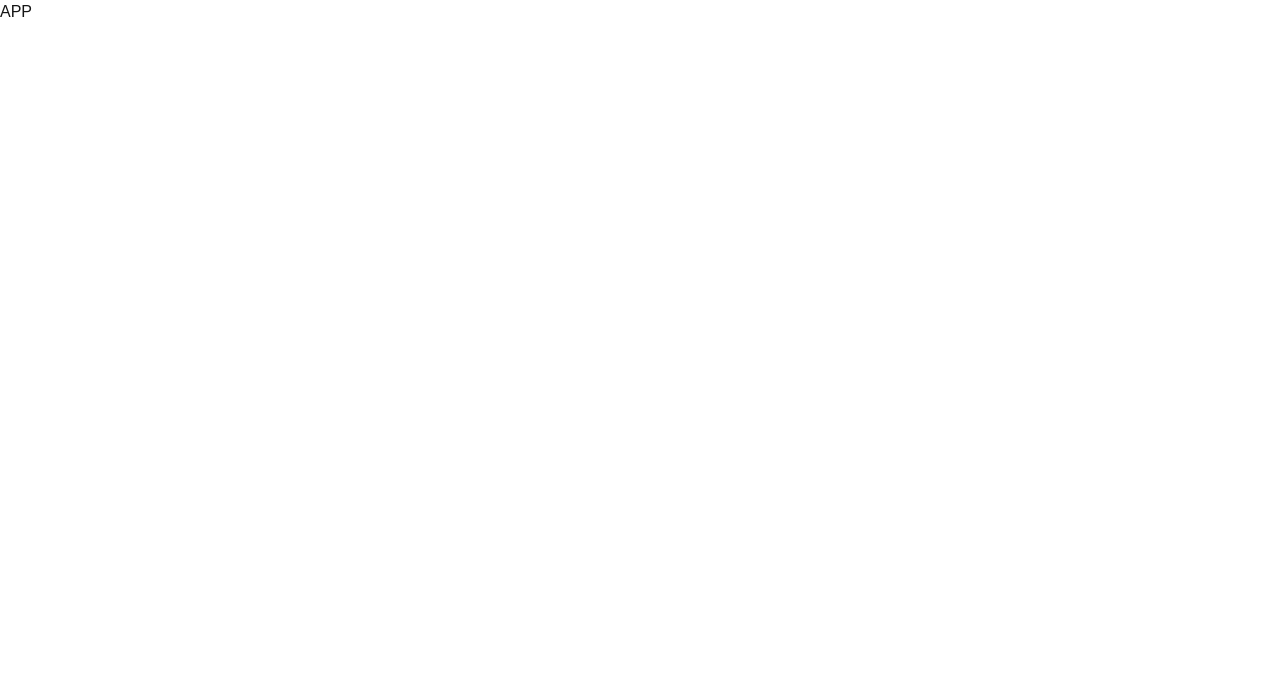
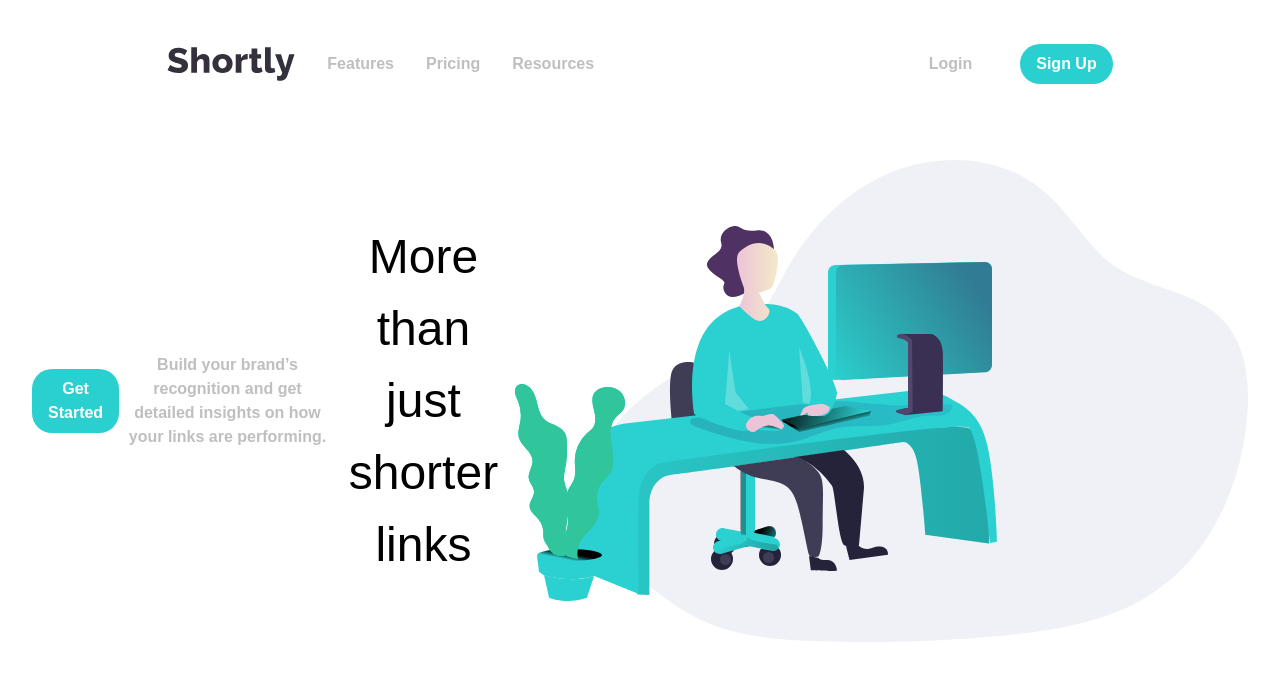
Before and after one commit to sksksk2024/url_shortening, a React (Create React App) app: page / in a window 1280 px wide. Shown: the top 680 px of the page. Built offline with nearby package versions, Linux system fonts and the light colour scheme.

Commit message:
Adjustments in the Header and working on Hero section

```diff
--- a/package.json
+++ b/package.json
@@ -3,6 +3,9 @@
   "version": "0.1.0",
   "private": true,
   "dependencies": {
+    "@fortawesome/fontawesome-svg-core": "^6.7.2",
+    "@fortawesome/free-solid-svg-icons": "^6.7.2",
+    "@fortawesome/react-fontawesome": "^0.2.2",
     "cra-template": "1.2.0",
     "react": "^18.3.1",
     "react-dom": "^18.3.1",
--- a/public/index.html
+++ b/public/index.html
@@ -22,7 +22,7 @@
         ' js-enabled';
     </script>
   </head>
-  <body class="z-10 select-none bg-light-grayish-cyan relative">
+  <body class="z-10 select-none bg-white relative">
     <div
       class="noscript"
       style="
--- a/src/App.js
+++ b/src/App.js
@@ -1,5 +1,14 @@
+import Header from './components/Header';
+import Hero from './components/Hero';
+
 function App() {
-  return <>APP</>;
+  return (
+    <>
+      <Header />
+
+      <Hero />
+    </>
+  );
 }
 
 export default App;
--- /dev/null
+++ b/src/components/Header.jsx
@@ -0,0 +1,153 @@
+import { useEffect, useState } from 'react';
+import logo from '../images/logo.svg';
+import { FontAwesomeIcon } from '@fortawesome/react-fontawesome';
+import { faBars, faTimes } from '@fortawesome/free-solid-svg-icons';
+
+const Header = () => {
+  const [isHidden, setIsHidden] = useState(true);
+
+  // Toggle menu visibility
+  const MenuStart = () => setIsHidden(!isHidden);
+
+  // Add or remove ".no-scroll" class on the body when the menu is open
+  useEffect(() => {
+    if (!isHidden) {
+      document.body.classList.add('no-scroll');
+    } else {
+      document.body.classList.remove('no-scroll');
+    }
+
+    // Cleanup to ensure no-scroll is removed on unmount
+    return () => {
+      document.body.classList.remove('no-scroll');
+    };
+  }, [isHidden]);
+
+  return (
+    <header>
+      <section className="relative flex justify-between lg:justify-around items-center w-screen h-64H lg:px-0 py-64P bg-white">
+        <div className="relative flex gap-8 font-bold text-md ml-16M">
+          <img className="w-112W sm:w-128W" src={logo} alt="brand" />
+          <ul className="hidden lg:flex items-center gap-8 text-black">
+            <li className="relative cursor-pointer group">
+              <button
+                disabled
+                className="cursor-pointer text-gray hover:text-black"
+              >
+                Features
+              </button>
+            </li>
+            <li className="relative cursor-pointer group">
+              <button
+                disabled
+                className="cursor-pointer text-gray hover:text-black"
+              >
+                Pricing
+              </button>
+            </li>
+            <li className="relative cursor-pointer group">
+              <button
+                disabled
+                className="cursor-pointer text-gray hover:text-black"
+              >
+                Resources
+              </button>
+            </li>
+          </ul>
+        </div>
+
+        {/* Accessing the menu - Mobile */}
+        <div
+          className="relative cursor-pointer w-32W h-32H block lg:hidden mr-16M"
+          onClick={MenuStart}
+        >
+          {/* Hamburger Icon */}
+          <FontAwesomeIcon
+            icon={faBars}
+            alt="burger menu"
+            className={`z-10 absolute inset-0 w-full h-full transition-transform transition-opacity duration-300 ${
+              isHidden
+                ? 'opacity-100 scale-100 rotate-0'
+                : 'opacity-0 scale-75 rotate-180 pointer-events-none'
+            }`}
+          />
+          {/* Close (X) Icon */}
+          <FontAwesomeIcon
+            icon={faTimes}
+            alt="close menu"
+            className={`absolute z-10 inset-0 w-full h-full transition-transform transition-opacity duration-300 ${
+              isHidden
+                ? 'opacity-0 scale-75 rotate-180 pointer-events-none'
+                : 'opacity-100 scale-100 rotate-0'
+            }`}
+          />
+        </div>
+
+        {/* Mobile Menu */}
+        <div
+          className={`${
+            isHidden
+              ? 'animate-fadeOut cursor-none -z-10'
+              : 'z-50 animate-comeIn'
+          } absolute w-[100%] top-2/3 mt-16M mx-auto lg:hidden`}
+        >
+          <ul
+            className={`static rounded-10BR animate-fade translate-x-1/2 flex flex-col justify-start items-center gap-4 font-bold text-white text-lg w-[50dvw] max-w-container-600 max-h-container-600 p-32P bg-very-dark-violet background ${
+              isHidden && 'select-none -z-50 absolute left-800I'
+            }`}
+          >
+            <li className="relative cursor-pointer group">
+              <button disabled className="cursor-pointer text-white ">
+                Features
+              </button>
+            </li>
+            <li className="relative cursor-pointer group">
+              <button disabled className="cursor-pointer text-white ">
+                Pricing
+              </button>
+            </li>
+            <li className="relative cursor-pointer group">
+              <button disabled className="cursor-pointer text-white ">
+                Resources
+              </button>
+            </li>
+
+            <hr className="w-[40dvw] max-w-container-500 border-solid border-gray border-1 opacity-60" />
+
+            <li className="relative cursor-pointer group">
+              <button disabled className="cursor-pointer text-white ">
+                Login
+              </button>
+            </li>
+            <li className="relative cursor-pointer group">
+              <button
+                disabled
+                className="cursor-pointer text-white bg-cyan rounded-20BR px-16P py-8P hover:opacity-60 w-[40dvw] max-w-container-500"
+              >
+                Sign Up
+              </button>
+            </li>
+          </ul>
+        </div>
+
+        {/* Desktop Menu */}
+        <div className="relative hidden lg:flex gap-8 font-bold text-md p-16P">
+          <ul className="flex items-center gap-8 text-white">
+            <li className="relative cursor-pointer group">
+              <button className="text-black px-16P py-8P text-gray">
+                Login
+              </button>
+            </li>
+            <li className="relative cursor-pointer group">
+              <button className="text-black text-white bg-cyan rounded-20BR px-16P py-8P hover:opacity-60">
+                Sign Up
+              </button>
+            </li>
+          </ul>
+        </div>
+      </section>
+    </header>
+  );
+};
+
+export default Header;
--- /dev/null
+++ b/src/components/Hero.jsx
@@ -0,0 +1,21 @@
+import work from './../images/illustration-working.svg';
+
+const Hero = () => {
+  return (
+    <section className="z-50 flex flex-col lg:flex-row-reverse justify-center items-center gap-1 text-center p-32P">
+      <img src={work} alt="working illustration" />
+      <h1 className="text-black text-2xl lg:text-3xl">
+        More than just shorter links
+      </h1>
+      <p className="font-semibold text-gray">
+        Build your brand’s recognition and get detailed insights on how your
+        links are performing.
+      </p>
+      <button className="font-semibold text-black text-white bg-cyan rounded-20BR px-16P py-8P hover:opacity-60">
+        Get Started
+      </button>
+    </section>
+  );
+};
+
+export default Hero;
--- a/tailwind.config.js
+++ b/tailwind.config.js
@@ -192,37 +192,39 @@ module.exports = {
         'container-1500': '93.75rem', // 1500px
       },
       width: {
-        '1W': '0.0039rem', // 1px
-        '1.6W': '0.0625rem', // 1px
-        '8W': '0.3125rem', // 5px
-        '16W': '1rem', // 16px
-        '24W': '1.5rem', // 24px
-        '28-8W': '1.8rem', // 28.8px
-        '32W': '2rem', // 32px
-        '48W': '3rem', // 48px
-        '64W': '4rem', // 64px
-        '80W': '5rem', // 80px
-        '96W': '6rem', // 96px
-        '112W': '7rem', // 112px
-        '128W': '8rem', // 128px
-        '144W': '9rem', // 144px
-        '160W': '10rem', // 160px
-        '200W': '12.5rem', // 200px
-        '208W': '13rem', // 208px
-        '256W': '16rem', // 256px
-        '272W': '17rem', // 272px
-        '288W': '18rem', // 288px
-        '300W': '18.75rem', // 300px
-        '316W': '19.75rem', // 316px
-        '400W': '25rem', // 400px
-        '464W': '29rem', // 464px
-        '600W': '37.5rem', // 600px
-        '736W': '46rem', // 736px
-        '800W': '50rem', // 800px
-        '936W': '58.5rem', // 936px
-        logo: '7.8125rem', // 125px
-        how: '11.375rem', // 182px
-        btn: '35%', // no conversion needed
+        '1W': '0.0039rem',
+        '1.6W': '0.0625rem',
+        '8W': '0.3125rem',
+        '16W': '1rem',
+        '24W': '1.5rem',
+        '28-8W': '1.8rem',
+        '32W': '2rem',
+        '48W': '3rem',
+        '64W': '4rem',
+        '80W': '5rem',
+        '96W': '6rem',
+        '112W': '7rem',
+        '128W': '8rem',
+        '144W': '9rem',
+        '160W': '10rem',
+        '200W': '12.5rem',
+        '208W': '13rem',
+        '256W': '16rem',
+        '272W': '17rem',
+        '288W': '18rem',
+        '300W': '18.75rem',
+        '316W': '19.75rem',
+        '400W': '25rem',
+        '464W': '29rem',
+        '480W': '30rem',
+        '496W': '31rem',
+        '600W': '37.5rem',
+        '736W': '46rem',
+        '800W': '50rem',
+        '936W': '58.5rem',
+        logo: '7.8125rem',
+        how: '11.375rem',
+        btn: '35%',
       },
       maxHeight: {
         'container-100': '6.25rem',
@@ -374,6 +376,7 @@ module.exports = {
         '320I': '20rem',
         '352I': '22rem',
         '400I': '25rem',
+        '800I': '50rem',
       },
       backgroundImage: {
         'custom-gradient':
```
Also changed, not shown: src/setupTests.js (deleted, +0 -5 lines), 2 other files (tests, documents, lock files or other folders).
